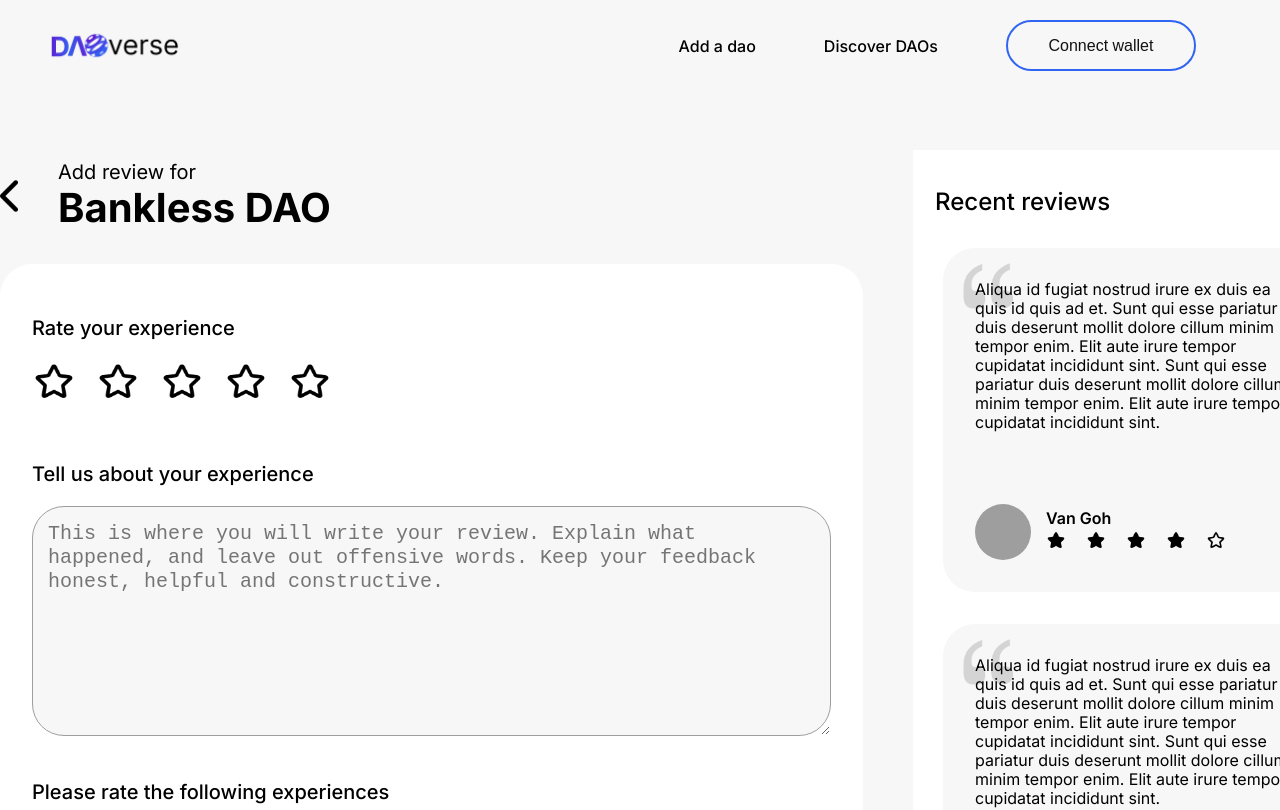
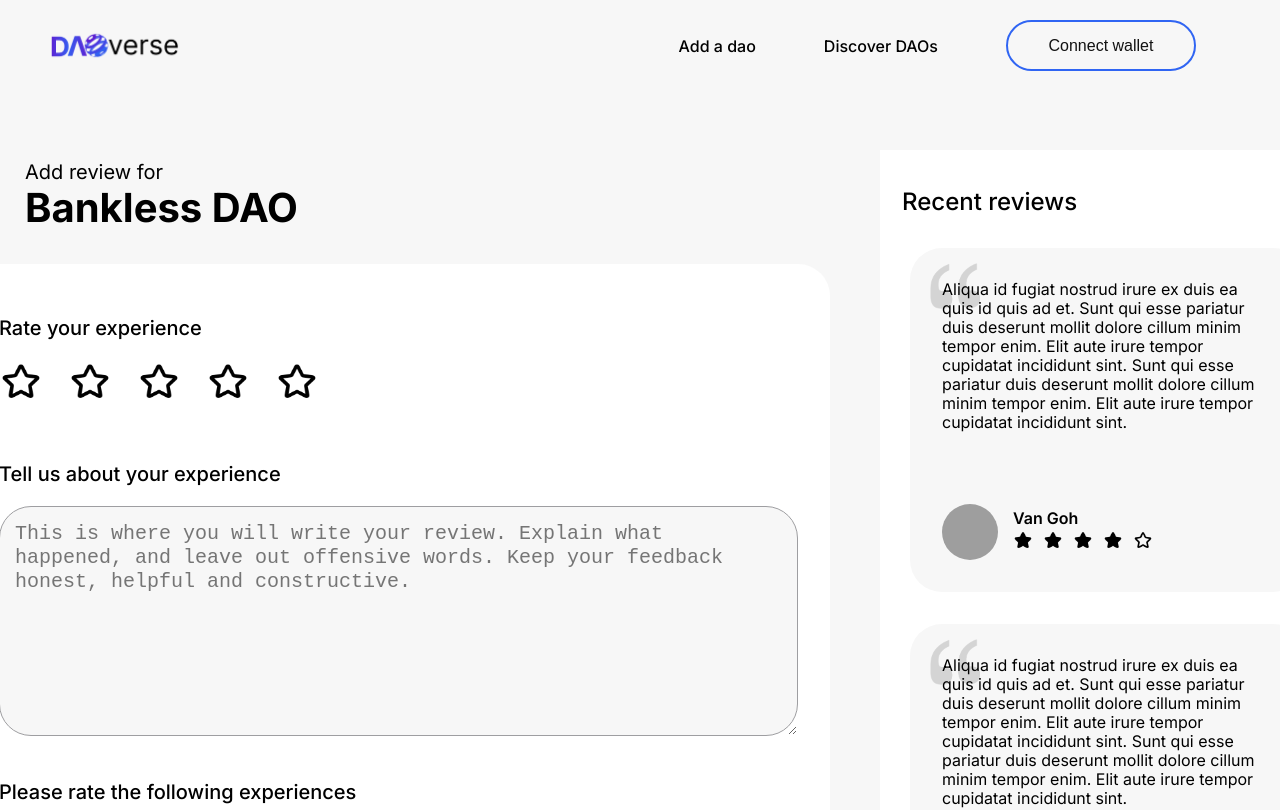
Before and after one commit to johnswaroop/daoverse, a Next.js app: page /add-review in a window 1280 px wide. Shown: the top 810 px of the page. Built offline with nearby package versions, Linux system fonts and the light colour scheme; grey boxes are pictures that could not be loaded.

Commit message:
new changes

```diff
--- a/pages/add-review/index.jsx
+++ b/pages/add-review/index.jsx
@@ -65,8 +65,10 @@
                         </div>
                     </div>
                 </div>
+
                 <div className={styles.rightSidebar}>
                     <h3>Recent reviews</h3>
+                    <div className={styles.scrollBar}>
                         <div className={styles.reviewCard + ' ' + styles.r1}>
                             <p>Aliqua id fugiat nostrud irure ex duis ea quis id quis ad et. Sunt qui esse pariatur duis deserunt mollit dolore cillum minim tempor enim. Elit aute irure tempor cupidatat incididunt sint. Sunt qui esse pariatur duis deserunt mollit dolore cillum minim tempor enim. Elit aute irure tempor cupidatat incididunt sint.</p>
                             <div className={styles.profile}>
@@ -114,6 +116,7 @@
                         </div>
                     </div>
                 </div>
+            </div>
             <div className={styles.footer}>
                 <h3>Other similar DAOs</h3>
                 <div className={styles.daoList}>
@@ -139,7 +142,8 @@
                         img_src = "/star-filled.png"
                     }
                     return (
-                        <img key={"i" + ele} src={img_src} alt="" />
+                        <img key={"i" + ele} src={img_src} alt=""
+                        />
                     )
                 })
             }
@@ -172,6 +176,9 @@
 
 function Rating() {
     const [rating, setRating] = useState(0);
+    const [saveRating, setSaveRating] = useState(0);
+    const [hover, sethover] = useState(false);
+
     return (
         <div className={styles.ratingComp}>
             {
@@ -182,8 +189,19 @@
                     }
                     return (
                         <img
-                           key={"st"+ele} onClick={() => { setRating(ele); }}
+                            key={"st" + ele}
                             src={img_src} alt=""
+                            onMouseEnter={(e) => {
+                                setRating(ele)
+                            }}
+                            onClick={() => {
+                                setSaveRating(ele);
+                            }}
+                            onMouseLeave={() => {
+                                if (rating != saveRating) {
+                                    setRating(saveRating);
+                                }
+                            }}
                         />
                     )
                 })
--- a/pages/add-review/review.module.scss
+++ b/pages/add-review/review.module.scss
@@ -170,11 +170,16 @@
         width: 43.99px;
         height: 42.13px;
         filter: invert(100%);
-        margin-right: 20px;
+        margin-right: 25px;
         cursor: pointer;
+    }
 
-        &:hover {
-            transform: scale(1.15);
+    @keyframes appear {
+        0% {
+            opacity: 0;
+        }
+        100% {
+            opacity: 1;
         }
     }
 }
@@ -225,14 +230,19 @@
     margin-left: 50px;
     margin-top: 150px;
     padding: 37px 22px;
+    padding-right: 0;
     flex-direction: column;
-    overflow: hidden;
-    overflow-y: auto;
+
+    .scrollBar {
+        overflow: hidden;
+        overflow-y: auto;
+    }
 
     h3 {
         font-weight: 500;
         font-size: 24px;
         margin: 0;
+        padding-bottom: 32px;
     }
 
     &::-webkit-scrollbar-track {
@@ -262,7 +272,7 @@
     padding: 32px;
     position: relative;
     width: 395px;
-    margin-top: 32px;
+    margin-bottom: 32px;
     p {
         margin: 0;
         font-weight: 400;
@@ -305,6 +315,7 @@
             filter: invert(100%);
             width: 20px;
             height: 20px;
+            margin-right: 10px;
         }
     }
 }
--- a/styles/globals.css
+++ b/styles/globals.css
@@ -16,42 +16,6 @@
   box-sizing: border-box;
 }
 
-button {
+button{
   cursor: pointer;
 }
-
-input[type="range"]::-ms-track {
-  width: 300px;
-  height: 5px;
-
-  /*remove bg colour from the track, we'll use ms-fill-lower and ms-fill-upper instead */
-  background: transparent;
-
-  /*leave room for the larger thumb to overflow with a transparent border */
-  border-color: transparent;
-  border-width: 6px 0;
-
-  /*remove default tick marks*/
-  color: transparent;
-}
-input[type="range"]::-ms-fill-lower {
-  background: #777;
-  border-radius: 10px;
-}
-input[type="range"]::-ms-fill-upper {
-  background: #ddd;
-  border-radius: 10px;
-}
-input[type="range"]::-ms-thumb {
-  border: none;
-  height: 16px;
-  width: 16px;
-  border-radius: 50%;
-  background: goldenrod;
-}
-input[type="range"]:focus::-ms-fill-lower {
-  background: #888;
-}
-input[type="range"]:focus::-ms-fill-upper {
-  background: #ccc;
-}
```
Also changed, not shown: public/starsvg.svg (added). Lines whose indentation alone changed are shown as unchanged.
